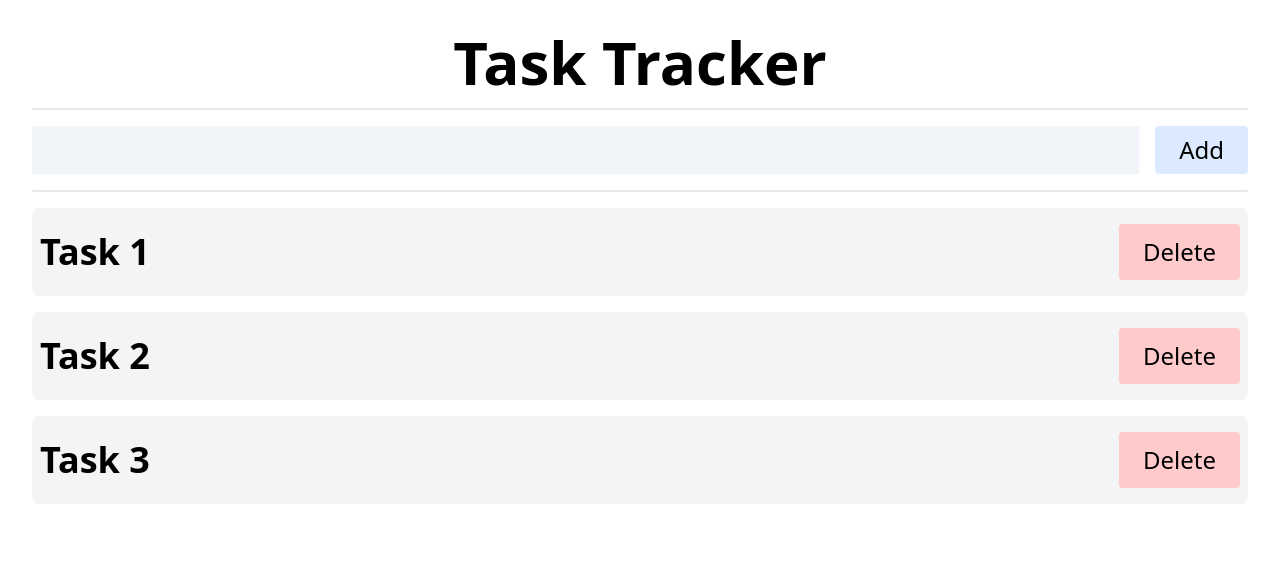
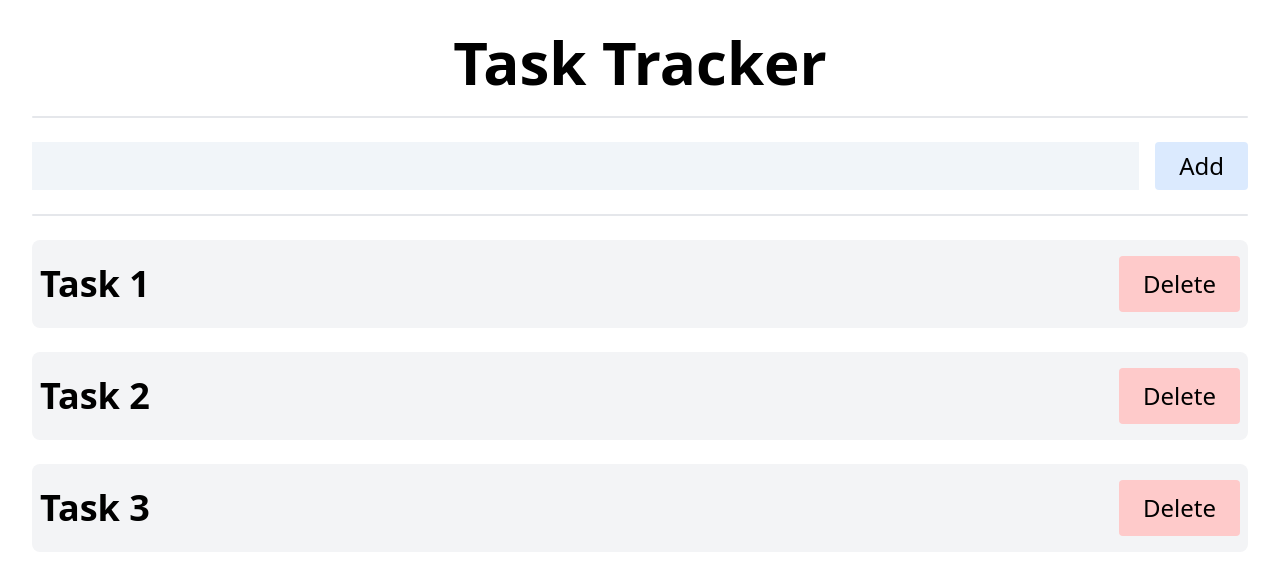
Before and after one commit to pixelzee3/vue-task-tracker, a Vue app: page / in a window 1280 px wide. Shown: the top 574 px of the page. Built offline with nearby package versions, Linux system fonts and the light colour scheme.

Commit message:
Cleanup responsive design for tablets .

```diff
--- a/src/App.vue
+++ b/src/App.vue
@@ -49,7 +49,7 @@ function addTask(taskName) {
 }
 </script>
 <template>
-  <div class="pt-8 px-8">
+  <div class="pt-8 px-4 md:px-8">
     <h1 class="text-center text-4xl font-bold md:text-6xl">
       Task Tracker
     </h1>
--- a/src/SeparatorComponent.vue
+++ b/src/SeparatorComponent.vue
@@ -1,3 +1,3 @@
 <template>
-  <div class="my-4 rounded border-t-2"></div>
+  <div class="my-4 md:my-6 rounded border-t-2"></div>
 </template>
--- a/src/TaskList.vue
+++ b/src/TaskList.vue
@@ -13,7 +13,7 @@ const props = defineProps({
     <div
       v-for="task in props.tasks"
       :key="task.id"
-      class="delay-50 mt-4 flex justify-between rounded-lg px-2 py-4 transition-all first:mt-0"
+      class="delay-50 mt-4 md:mt-6 flex justify-between rounded-lg px-2 py-4 transition-all first:mt-0"
       :class="{
         'bg-green-100': task.completed,
         'bg-gray-100': !task.completed,
```
